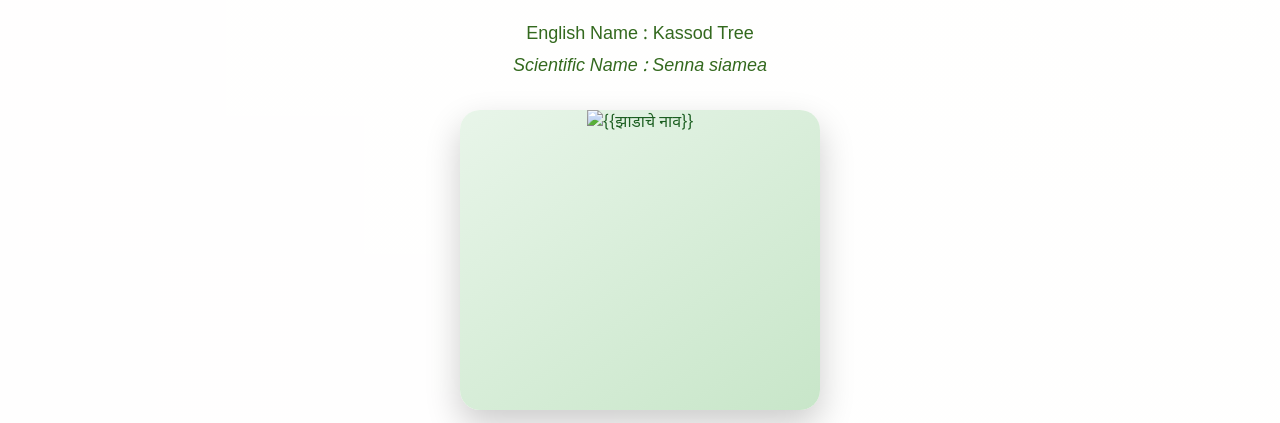
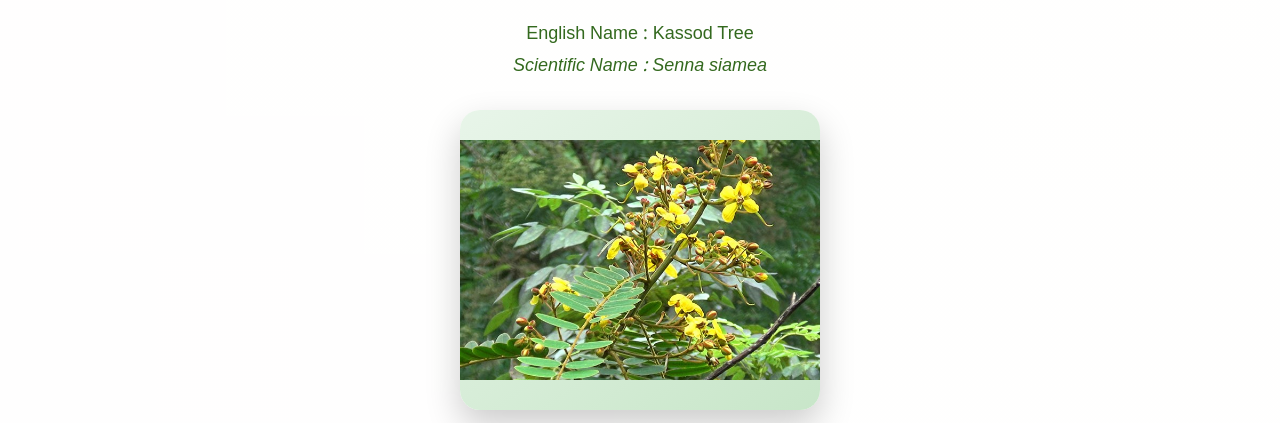
Before and after one commit to tree-info/kasoda, a plain HTML site: page index.html in a window 1280 px wide. Shown: the part 377-800 px from the top of the page. Drawn offline with Linux system fonts and the light colour scheme.

Commit message:
Update index.html

```diff
--- a/index.html
+++ b/index.html
@@ -213,7 +213,7 @@
     </p>
 
     <div class="tree-image">
-      <img src="kasod.jpeg" alt="{{झाडाचे नाव}}">
+      <img src="kasoda.jpeg" alt="{{झाडाचे नाव}}">
     </div>
   </div>
 
```
